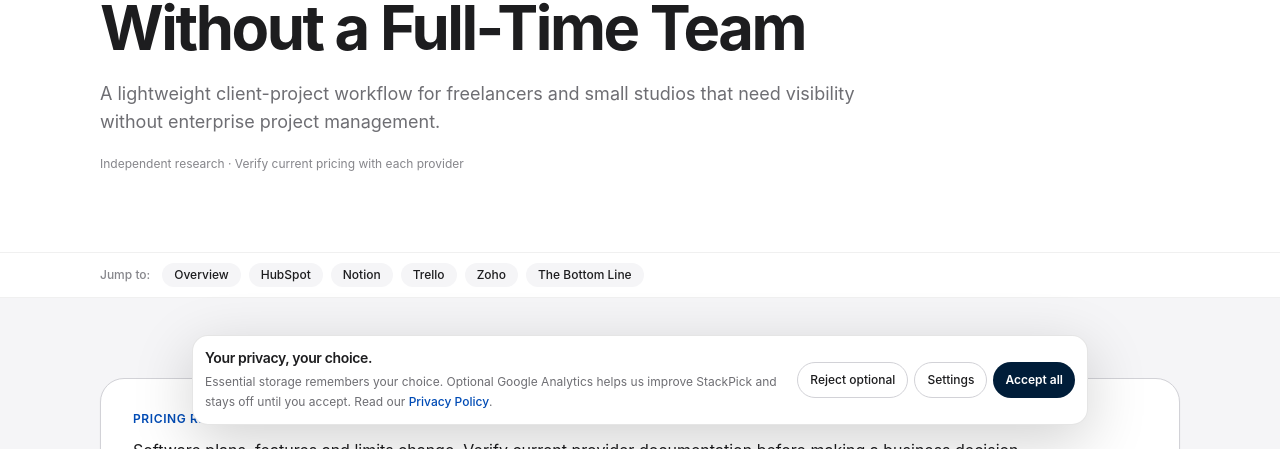
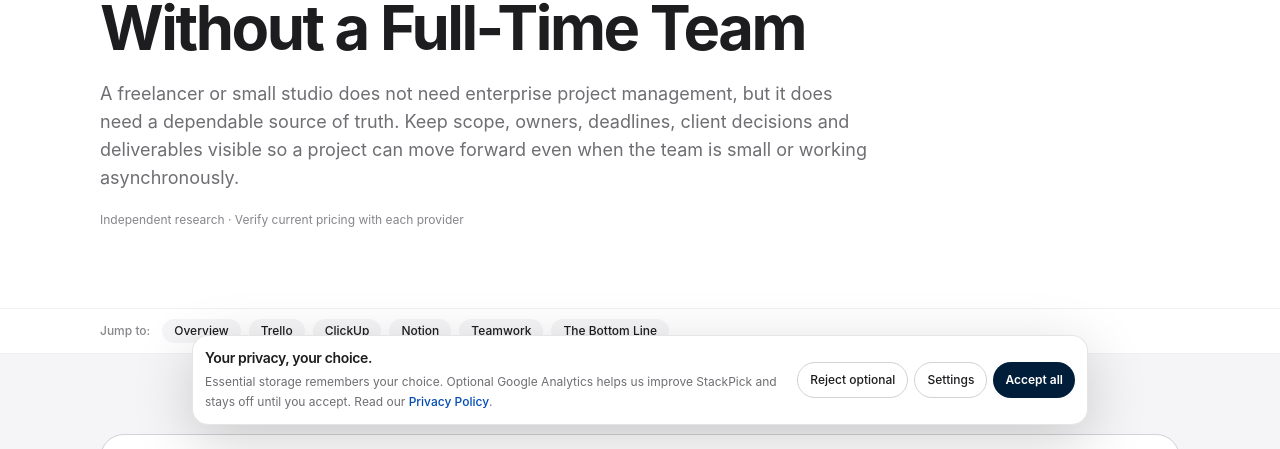
Before and after one commit to LinukaBandara/StackPick, a Next.js app: page /best/manage-client-projects-without-full-time-team in a window 1280 px wide. Shown: the part 351-800 px from the top of the page. Built offline with nearby package versions, Linux system fonts and the light colour scheme; no server answers.

Commit message:
Improve editorial depth for manage-client-projects-without-full-time-team

```diff
--- a/app/best/manage-client-projects-without-full-time-team/page.tsx
+++ b/app/best/manage-client-projects-without-full-time-team/page.tsx
@@ -3,7 +3,7 @@ import ComparisonArticle from "@/components/ComparisonArticle";
 
 export const metadata: Metadata = {
   title: "How to Manage Client Projects Without a Full-Time Team (2026)",
-  description: "A lightweight client-project workflow for freelancers and small studios that need visibility without enterprise project management.",
+  description: "A practical project-delivery system for freelancers and small studios: scope, milestones, client updates, files and handoffs.",
   alternates: { canonical: "/best/manage-client-projects-without-full-time-team" },
 };
 
@@ -12,35 +12,36 @@ export default function Page() {
     <ComparisonArticle
       title="How to Manage Client Projects Without a Full-Time Team"
       slug="manage-client-projects-without-full-time-team"
-      intro="A lightweight client-project workflow for freelancers and small studios that need visibility without enterprise project management."
-      pricingNote="Software plans, features and limits change. Verify current provider documentation before making a business decision."
+      intro="A freelancer or small studio does not need enterprise project management, but it does need a dependable source of truth. Keep scope, owners, deadlines, client decisions and deliverables visible so a project can move forward even when the team is small or working asynchronously."
+      pricingNote="Choose based on the number of active projects, external collaborators, client access, recurring workflows, file storage, reporting and integrations. Free tiers and guest permissions vary; verify the plan needed for the actual team rather than assuming a free personal workspace will cover client delivery."
       tools={[
-        { name: "HubSpot", bestFor: "Customer and lead workflows", freeOption: "Check current plan terms.", tradeoff: "Can become broader than a very small workflow needs.", url: "https://www.hubspot.com/" },
-        { name: "Notion", bestFor: "Flexible documentation and lightweight workflows", freeOption: "Check current plan terms.", tradeoff: "Flexible systems require more setup discipline.", url: "https://www.notion.com/" },
-        { name: "Trello", bestFor: "Simple visual task workflows", freeOption: "Check current plan terms.", tradeoff: "Advanced operational workflows may need more structure.", url: "https://trello.com/" },
-        { name: "Zoho", bestFor: "Connected small-business software", freeOption: "Check the relevant product's current plan.", tradeoff: "A wider ecosystem can require more configuration.", url: "https://www.zoho.com/" },
+        { name: "Trello", bestFor: "A small studio that manages work through clear visual stages and handoffs", freeOption: "Check current boards, collaborators, automation and attachment limits.", tradeoff: "Simple boards are easy to adopt, but dependencies, workload planning and client reporting may need additional structure.", url: "https://trello.com/" },
+        { name: "ClickUp", bestFor: "Small teams that need tasks, docs, multiple views and repeatable project workflows", freeOption: "Check current limits for members, storage, automations, dashboards and guests.", tradeoff: "A broad feature set can centralize work, but setup and maintenance may become a project of their own.", url: "https://clickup.com/" },
+        { name: "Notion", bestFor: "Studios that keep project briefs, decisions, documentation and lightweight task databases together", freeOption: "Verify current team, guest, file and collaboration limits.", tradeoff: "Flexible workspaces are adaptable, but the team must design consistent templates, status conventions and reminders.", url: "https://www.notion.com/" },
+        { name: "Teamwork", bestFor: "Client-service teams that need project delivery and client-facing coordination", freeOption: "Check current plan availability, project, user and client-access limits.", tradeoff: "A client-work focus may fit agencies, but it can be more process than a solo freelancer needs.", url: "https://www.teamwork.com/" },
       ]}
-      bottomLine="Use one source of truth for tasks, deadlines, files and client status."
+      bottomLine="Use one workspace to track delivery, one agreed channel for client decisions and a predictable update rhythm. Keep the process light enough that the team maintains it every day."
     >
-      <section className="bg-white">
-        <div className="sp-container py-16 sm:py-20">
-          <p className="sp-eyebrow">StackPick practical workflow</p>
-          <h2 className="sp-title mt-4 max-w-4xl">Use one source of truth for tasks, deadlines, files and client status.</h2>
-          <div className="mt-8 grid gap-4 sm:grid-cols-3">
-            <div className="rounded-2xl border border-[#e4e7ec] bg-[#f7f8fc] p-6">
-              <p className="font-semibold text-[#101828]">1. Define the job</p>
-              <p className="mt-2 text-sm leading-6 text-[#667085]">Write down the exact task, trigger, owner and desired outcome before choosing software.</p>
-            </div>
-            <div className="rounded-2xl border border-[#e4e7ec] bg-[#f7f8fc] p-6">
-              <p className="font-semibold text-[#101828]">2. Test the workflow</p>
-              <p className="mt-2 text-sm leading-6 text-[#667085]">Run a realistic example from start to finish instead of comparing feature checklists.</p>
-            </div>
-            <div className="rounded-2xl border border-[#e4e7ec] bg-[#f7f8fc] p-6">
-              <p className="font-semibold text-[#101828]">3. Check the exit</p>
-              <p className="mt-2 text-sm leading-6 text-[#667085]">Confirm exports, integrations, limits and what happens if the business outgrows the plan.</p>
-            </div>
-          </div>
+      <section className="rounded-3xl bg-[#f5f5f7] p-6 sm:p-9">
+        <p className="sp-eyebrow">A lean delivery system</p>
+        <h2 className="sp-title mt-3">Make the project understandable at a glance.</h2>
+        <div className="mt-6 grid gap-4 sm:grid-cols-2">
+          <div className="rounded-2xl bg-white p-5"><h3 className="font-semibold text-[#1d1d1f]">Project brief</h3><p className="mt-2 text-sm leading-6 text-[#6e6e73]">Record the objective, deliverables, exclusions, acceptance criteria, stakeholders and agreed communication channel.</p></div>
+          <div className="rounded-2xl bg-white p-5"><h3 className="font-semibold text-[#1d1d1f]">Milestones</h3><p className="mt-2 text-sm leading-6 text-[#6e6e73]">Break delivery into reviewable stages with owners, due dates, dependencies and client approval points.</p></div>
+          <div className="rounded-2xl bg-white p-5"><h3 className="font-semibold text-[#1d1d1f]">Decision log</h3><p className="mt-2 text-sm leading-6 text-[#6e6e73]">Keep important client feedback, change requests and approvals in one place with dates and outcomes.</p></div>
+          <div className="rounded-2xl bg-white p-5"><h3 className="font-semibold text-[#1d1d1f]">Handover</h3><p className="mt-2 text-sm leading-6 text-[#6e6e73]">List final files, credentials handoff method, documentation, training and any support period agreed in the contract.</p></div>
         </div>
+      </section>
+      <section className="rounded-3xl border border-[#e4e7ec] p-6 sm:p-9">
+        <p className="sp-eyebrow">Weekly operating rhythm</p>
+        <h2 className="sp-title mt-3">Keep clients informed without creating meeting overload.</h2>
+        <ol className="mt-5 list-decimal space-y-2 pl-5 text-sm leading-7 text-[#424245]">
+          <li>Review overdue tasks and blockers at the start of the week.</li>
+          <li>Confirm the next milestone and any client input needed to protect it.</li>
+          <li>Send a short status update: completed, in progress, blocked and next.</li>
+          <li>Record scope changes and agree their effect on price or timing before doing extra work.</li>
+          <li>Close each milestone with a clear review request and acceptance record.</li>
+        </ol>
       </section>
     </ComparisonArticle>
   );
```
